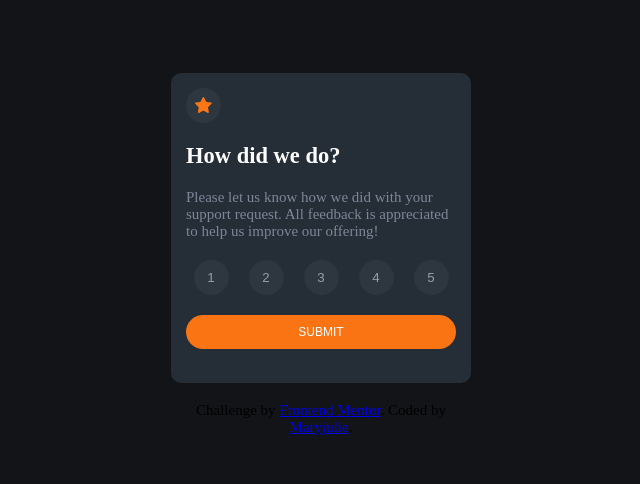
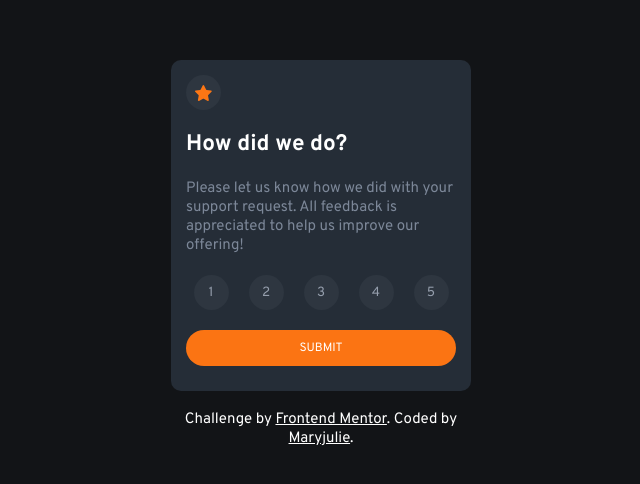
Before and after one commit to maryjulie22/new-task, a plain HTML site: page index.html in a window 1280 px wide. Shown: the part 146-630 px from the top of the page, without its empty margins (319-959 px from the left). Drawn offline with Linux system fonts and the light colour scheme.

Commit message:
new project update

```diff
--- a/style.css
+++ b/style.css
@@ -2,6 +2,7 @@
   margin: 0px;
   padding: 0px;
   box-sizing: border-box;
+  font-family: "Overpass", sans-serif;
 }
 .star {
   width: 35px;
@@ -20,7 +21,7 @@
   padding: 15px;
   background-color: hsl(213, 19%, 18%);
   width: 300px;
-  min-height: 310px;
+  min-height: 320px;
   border-radius: 10px;
 }
 .inner h2 {
@@ -62,6 +63,7 @@
   border: transparent;
   text-align: center;
   font-size: 12px;
+  margin-bottom: 10px;
 }
 .wrapper {
   width: 100vw;
@@ -80,4 +82,8 @@ body {
   text-align: center;
   max-width: 300px;
   margin-top: 19px;
+  color: white;
 }
+.attribution a {
+  color: white;
+}
--- a/thanks.css
+++ b/thanks.css
@@ -2,6 +2,7 @@
   padding: 0px;
   margin: 0px;
   box-sizing: border-box;
+  font-family: "Overpass", sans-serif;
 }
 .wrapper {
   width: 100vw;
```
